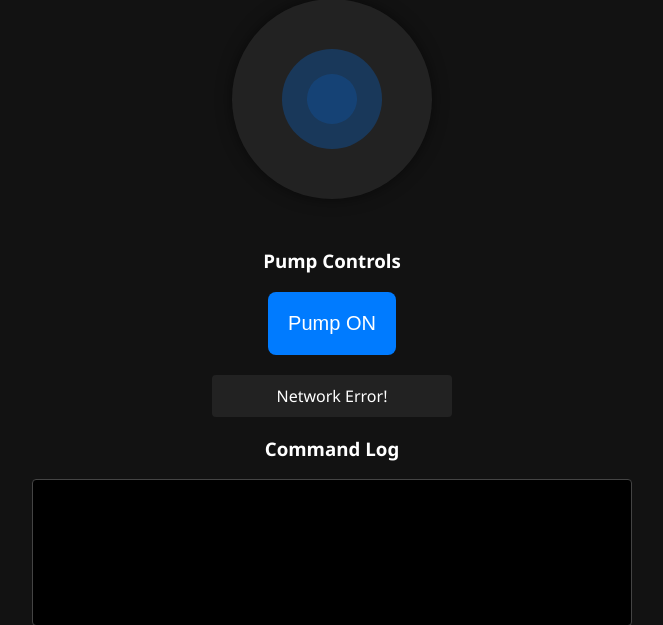
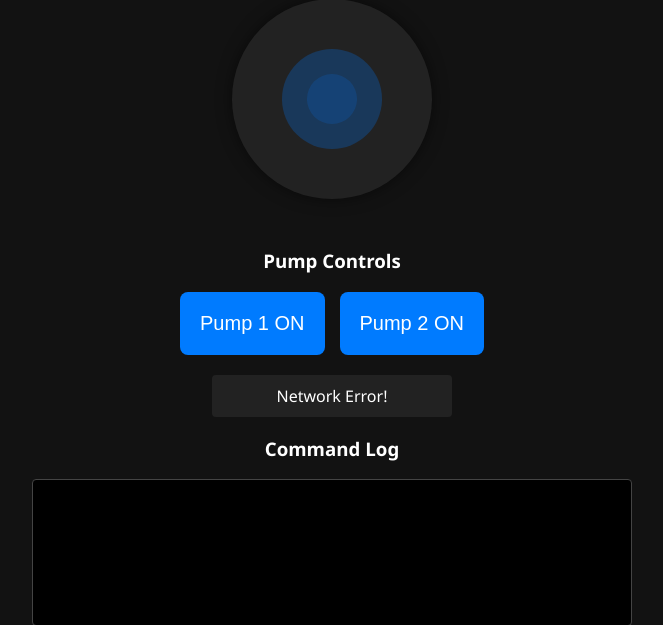
Before and after one commit to nihaltp/NEUROBOTS, a Flask app: page /control in a window 1280 px wide. Shown: the part 154-779 px from the top of the page, without its empty margins (308-971 px from the left). Run offline with Flask 3, Linux system fonts and the light colour scheme.

Commit message:
feat: update pump controls to support individual toggling for Pump 1 and Pump 2

```diff
--- a/web/templates/control.html
+++ b/web/templates/control.html
@@ -106,7 +106,8 @@
 
     <h3>Pump Controls</h3>
     <div class="pump-controls">
-        <button class="btn primary" id="pumpToggleBtn" onclick="togglePump()">Pump ON</button>
+        <button class="btn primary" id="pump1ToggleBtn" onclick="togglePump(1)">Pump 1 ON</button>
+        <button class="btn primary" id="pump2ToggleBtn" onclick="togglePump(2)">Pump 2 ON</button>
     </div>
 
     <div class="status" id="statusBox">Status: Ready</div>
@@ -133,18 +134,32 @@
             }
         }
 
-        let pumpState = false;
-        function togglePump() {
-            pumpState = !pumpState;
-            const btn = document.getElementById('pumpToggleBtn');
-            if (pumpState) {
-                sendCommand('P1');
-                btn.textContent = 'Pump OFF';
+        let pump1State = false;
+        let pump2State = false;
+        function togglePump(pumpId) {
+            let state, btn, cmdOn, cmdOff;
+            if (pumpId === 1) {
+                pump1State = !pump1State;
+                state = pump1State;
+                btn = document.getElementById('pump1ToggleBtn');
+                cmdOn = 'P1:1';
+                cmdOff = 'P1:0';
+            } else {
+                pump2State = !pump2State;
+                state = pump2State;
+                btn = document.getElementById('pump2ToggleBtn');
+                cmdOn = 'P2:1';
+                cmdOff = 'P2:0';
+            }
+
+            if (state) {
+                sendCommand(cmdOn);
+                btn.textContent = `Pump ${pumpId} OFF`;
                 btn.classList.remove('primary');
                 btn.classList.add('danger');
             } else {
-                sendCommand('P0');
-                btn.textContent = 'Pump ON';
+                sendCommand(cmdOff);
+                btn.textContent = `Pump ${pumpId} ON`;
                 btn.classList.remove('danger');
                 btn.classList.add('primary');
             }
```
